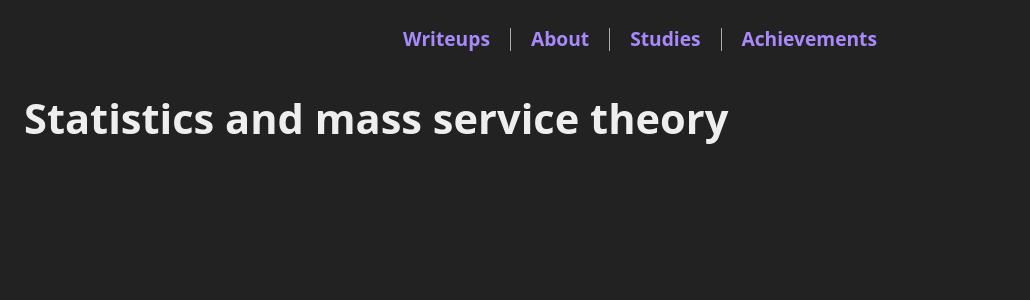
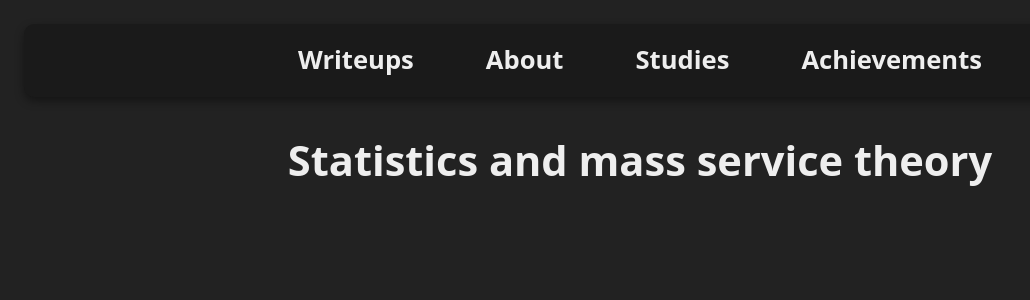
Before and after one commit to mrb3d1/mrb3d1.github.io, a Jekyll site: the page built from studies/statistics-and-mass-service-theory/index.md, in a window 1280 px wide. Shown: the top 300 px of the page, without its empty margins (0-1030 px from the left). Built offline with Jekyll 4.4.1, drawn with Linux system fonts in a browser that asks for light colours; our own code applies the rules of GitHub Pages for plain Markdown files.

Commit message:
Update index.md

```diff
--- a/studies/statistics-and-mass-service-theory/index.md
+++ b/studies/statistics-and-mass-service-theory/index.md
@@ -1,27 +1,13 @@
+<link rel="stylesheet" href="/assets/style.css">
 
-<div style="display: flex; justify-content: center; align-items: center; flex-wrap: wrap; gap: 10px; font-size: 1.2rem; margin-bottom: 30px;">
-
-  <div style="padding: 0 10px;">
-    <a href="/writeups/" style="text-decoration: none; font-weight: bold;">Writeups</a>
-  </div>
-
-  <div style="border-left: 1px solid #aaa; height: 1.2em;"></div>
-
-  <div style="padding: 0 10px;">
-    <a href="/" style="text-decoration: none; font-weight: bold;">About</a>
-  </div>
-
-  <div style="border-left: 1px solid #aaa; height: 1.2em;"></div>
-
-  <div style="padding: 0 10px;">
-    <a href="/studies/" style="text-decoration: none; font-weight: bold;">Studies</a>
-  </div>
-
-  <div style="border-left: 1px solid #aaa; height: 1.2em;"></div>
-
-  <div style="padding: 0 10px;">
-    <a href="/achievements/" style="text-decoration: none; font-weight: bold;">Achievements</a>
-  </div>
+<div class="nav-menu">
+  <div class="nav-item"><a href="/writeups/">Writeups</a></div>
+  <div class="separator"></div>
+  <div class="nav-item"><a href="/">About</a></div>
+  <div class="separator"></div>
+  <div class="nav-item"><a href="/studies/">Studies</a></div>
+  <div class="separator"></div>
+  <div class="nav-item"><a href="/achievements/">Achievements</a></div>
 </div>
 
-# Statistics and mass service theory
+<h1 style="text-align: center;">Statistics and mass service theory</h1>
```
